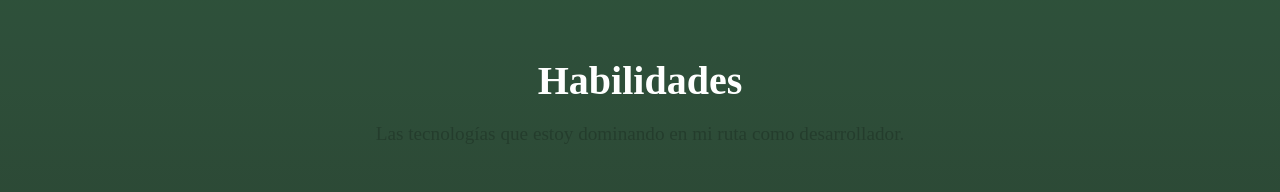
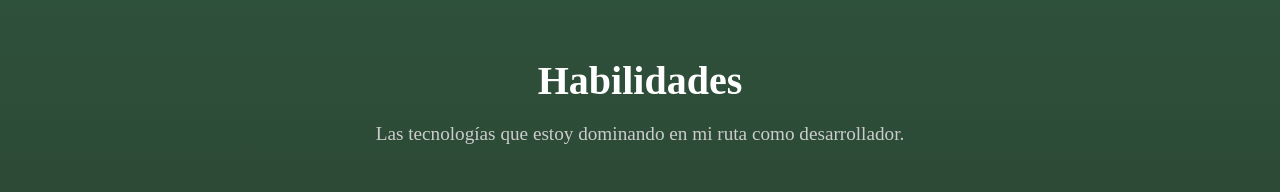
Before and after one commit to MEER4/Portafolio, a plain HTML site: page index.html in a window 1280 px wide. Shown: the part 1600-1792 px from the top of the page. Drawn offline with Linux system fonts and the light colour scheme.

Commit message:
se cambio el color de texto secundario a blanco

```diff
--- a/style.css
+++ b/style.css
@@ -229,7 +229,7 @@ footer{
 .habilidades-subtitulo {
     font-size: 1.2rem;
     margin-bottom: 50px;
-    color: var(--color-fondo-secundario); /* Un gris claro para el subtítulo */
+    color: var(--color-texto-secundario); /* Un gris claro para el subtítulo */
 }
 
 /* Contenedor principal de las habilidades */
```
